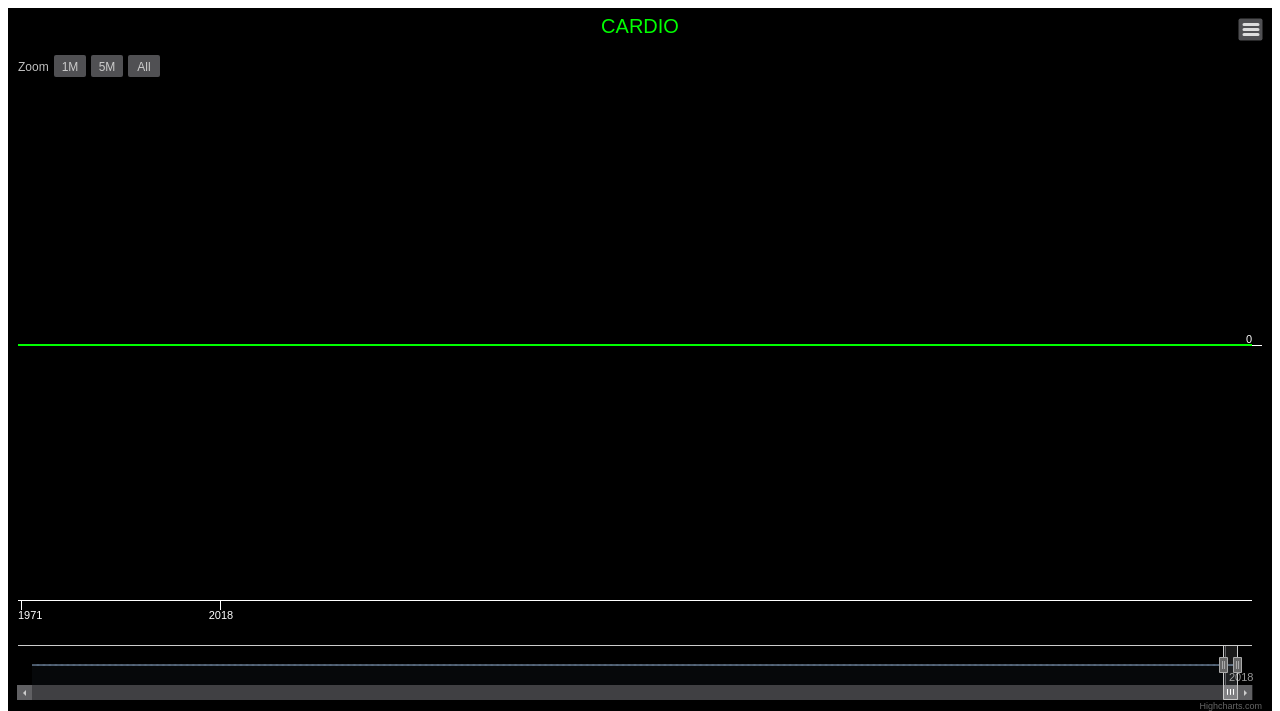
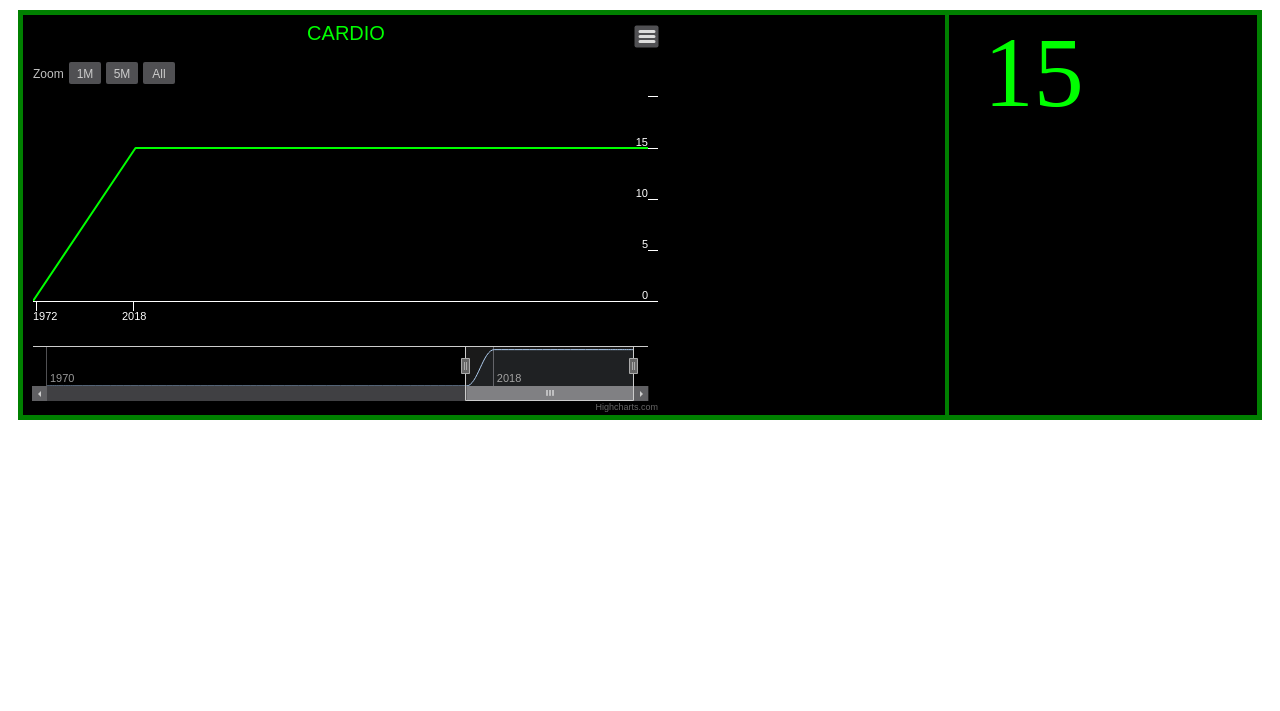
Before and after one commit to FabioSchezaro/DrFarmer, a Django app: page /graficos/ in a window 1280 px wide. Shown: the top 711 px of the page. Run offline with Django 3.2, Linux system fonts and the light colour scheme.

Commit message:
Criação do diretório css externo

```diff
--- /dev/null
+++ b/DrFarmer/graficos/static/css/graficos.css
@@ -0,0 +1,71 @@
+#monitor {
+    margin: 10px;
+    background-color: black;
+    border: 5px solid green;
+    display: grid;
+    grid-template-columns: auto auto auto auto auto auto auto;
+    background-color: black;
+}
+
+#graphs {
+    grid-column: 1 / 5 ;
+}
+
+#cardioGraph {
+    border-right: 3px solid green;
+}
+
+#container, #bps {
+    grid-column-start: 1;
+    grid-column-end: 4;
+}
+
+#numbers {
+    border-left: 1.5px solid green;
+}
+
+#cardioNumber {
+    grid-column-start: 1;
+    grid-column-end: 4;
+}
+
+#bps {
+    color: #00FF00;
+    font-size: 100px;
+    text-align: center;
+    vertical-align: middle;
+}
+
+
+
+
+
+
+
+/* #cardio {
+    background-color: black;
+    margin: 10px;
+    border: 6px solid green;
+}
+
+#cardioGraph {
+    max-width: 80%;
+    border-right: 3px solid green;
+}
+
+#cardioNumber {
+    background-color: blue;
+    height: 80%;
+    position: absolute;
+    top: 10px;
+    right: 10px;
+    width: 20%;
+    border-left: 3px solid green;
+}
+
+#bps {
+    max-width: 80%;
+    font-size: 100px;
+    text-align: center;
+    vertical-align: 50%;
+} */
--- a/DrFarmer/graficos/static/js/graficos.js
+++ b/DrFarmer/graficos/static/js/graficos.js
@@ -1,4 +1,4 @@
-window.onload = function(event){
+window.onload = function (event){
     Highcharts.theme = {
         colors: ['#00FF00', '#0000FF', '#FFFF00', '#7798BF', '#aaeeee', '#ff0066',
             '#eeaaee', '#55BF3B', '#DF5353', '#7798BF', '#aaeeee'],
@@ -214,15 +214,23 @@ window.onload = function(event){
                     // set up the updating of the chart each second
                     var s = this.series[0];
                     var i = 0;
+                    // var bps = document.getElementById('bps').value;
+
+                    // var x = document.getElementById('eixoX').value;
+
                     setInterval(function () {
-                        var x = (new Date()).getTime(), y;// current time
-                        if (i <= 5) {
-                            y = 0;
-                        } else {
-                            y = Math.random() * 100;
-                            i = 0;
-                        }
-                        s.addPoint([x, y], true, true);
+                        var x = (new Date()).getTime();// current time
+                        var eixoY = parseFloat(document.getElementById('eixoY').value);
+
+                        y = eixoY;
+                        // if (i <= 5) {
+                        //     y = 0;
+                        // } else {
+                        //     y = eixoY;
+                        //     // y = Math.random() * 100;
+                        //     i = 0;
+                        // }
+                        s.addPoint([x, y], true, false);
                         i ++;
                     }, 1000);
                 }
@@ -264,11 +272,11 @@ window.onload = function(event){
             data: (function () {
                 // generate an array of random data
                 var data = [],
-                    time = (22),
+                    time = (new Date()).getTime(),
                     i;
 
-                for (i = -999; i <= 0; i += 1) {
-                    data.push([0]);
+                for (i = -15; i <= 0; i += 1) {
+                    data.push(0);
                 }
                 return data;
             }())
--- a/DrFarmer/graficos/templates/graficos.html
+++ b/DrFarmer/graficos/templates/graficos.html
@@ -5,14 +5,27 @@
 	<script src="https://code.highcharts.com/stock/modules/exporting.js"></script>
 	<script src="https://code.highcharts.com/stock/modules/export-data.js"></script>
 	<script src="../static/js/graficos.js"></script>
+	<link rel="stylesheet" type="text/css" href="../static/css/graficos.css">
 </head>
 <body>
-	<div id="container" style="height: 90%; max-width: 100%">Este navegador não suporta o gráfico</div>
-	<iframe
-		allow="microphone;"
-		width="100%"
-		height="9%"
-		src="https://console.dialogflow.com/api-client/demo/embedded/fschezaro">
-	</iframe>
+	<div id="monitor">
+		<div id="graphs">
+			<div id="cardioGraph">
+				<div id="container">Este navegador não suporta o gráfico</div>
+			</div>
+		</div>
+		<div id="numbers">
+			<div id="cardioNumber">
+				<div id="bps">{{valorEixoY}}</div>
+			</div>
+		</div>
+		<!-- <iframe
+			allow="microphone;"
+			width="100%"
+			height="9%"
+			src="https://console.dialogflow.com/api-client/demo/embedded/fschezaro">
+		</iframe> -->
+	</div>
+	<input type="hidden" id="eixoY" value="{{valorEixoY}}" />
 </body>
 </html>
--- a/DrFarmer/graficos/views.py
+++ b/DrFarmer/graficos/views.py
@@ -1,4 +1,5 @@
 from django.shortcuts import render
+from random import randint
 
 def index(request):
-    return render(request, 'graficos.html')
+    return render(request, 'graficos.html', {"valorEixoY": 15})
```
